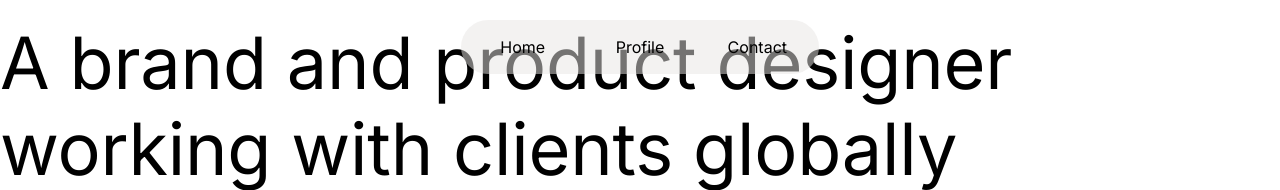
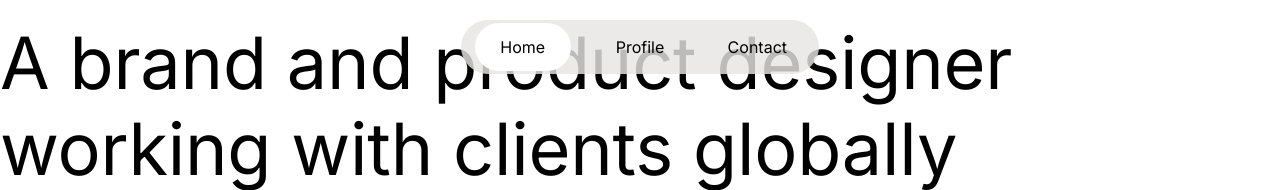
Before and after one commit to iamst316/ui-gallery, a plain HTML site: page Oh.Studio/index.html in a window 1280 px wide. Both pictures are taken after a click on the button "Home". Shown: the top 190 px of the page. Drawn offline with Linux system fonts and the light colour scheme.

Commit message:
sticky navbar css

```diff
--- a/Oh.Studio/index.html
+++ b/Oh.Studio/index.html
@@ -10,11 +10,14 @@
     <link rel="stylesheet" href="./styles.css">
 </head>
 <body>
+    <script src="./script.js"></script>
     <div class="wrapper">
         <div class="nav-tab">
-            <button>Home</button>
-            <button>Profile</button>
-            <button>Contact</button>
+            <button onclick="Select(0)" class="btn selected">Home</button>
+
+            <button onclick="Select(1)" class=" btn unselected">Profile</button>
+
+            <button onclick="Select(2)" class=" btn unselected">Contact</button>
         </div>
     </div>
     <div class="first">
--- a/Oh.Studio/script.js
+++ b/Oh.Studio/script.js
@@ -0,0 +1,23 @@
+
+function Select(num){
+    let btn = document.querySelectorAll(".btn");
+
+    for (let i=0;i<btn.length;i++){
+        if(i==num){
+            btn[num].classList.remove("unselected");
+            btn[num].classList.add("selected");
+        }
+        else{
+            btn[i].classList.remove("selected");
+            btn[i].classList.add("unselected");
+        }
+    }
+
+    // console.log(btn[num].classList);
+
+    // btn[num].classList.remove("unselected");
+    // btn[num].classList.add("selected");
+
+    // console.log(btn[num].innerText);
+    // console.log(btn[num].classList);
+}
--- a/Oh.Studio/styles.css
+++ b/Oh.Studio/styles.css
@@ -2,6 +2,10 @@
     --brd : 2px solid red;
     margin: 0;
     font-family: 'Inter', sans-serif;
+}
+
+a{
+    text-decoration: none;
 }
 
 button{
@@ -21,15 +25,13 @@ body{
 
 .nav-tab{
     position: fixed;
-    /* border: var(--brd); */
     width: 22rem;
     padding: .2rem;
-
     display: flex;
     justify-content: space-around;
     height: 3rem;
     border-radius: 2rem;
-    background-color: #e8e5e480;
+    background-color: #e8e5e4d0;
 }
 
 .nav-tab button{
@@ -37,7 +39,14 @@ body{
     border: 0;
     font-size: 1rem;
     border-radius: 2rem;
+}
+
+.unselected{
     background-color: #ffffff00;
+}
+
+.selected{
+    background-color: #fff;
 }
 
 .first{
```
